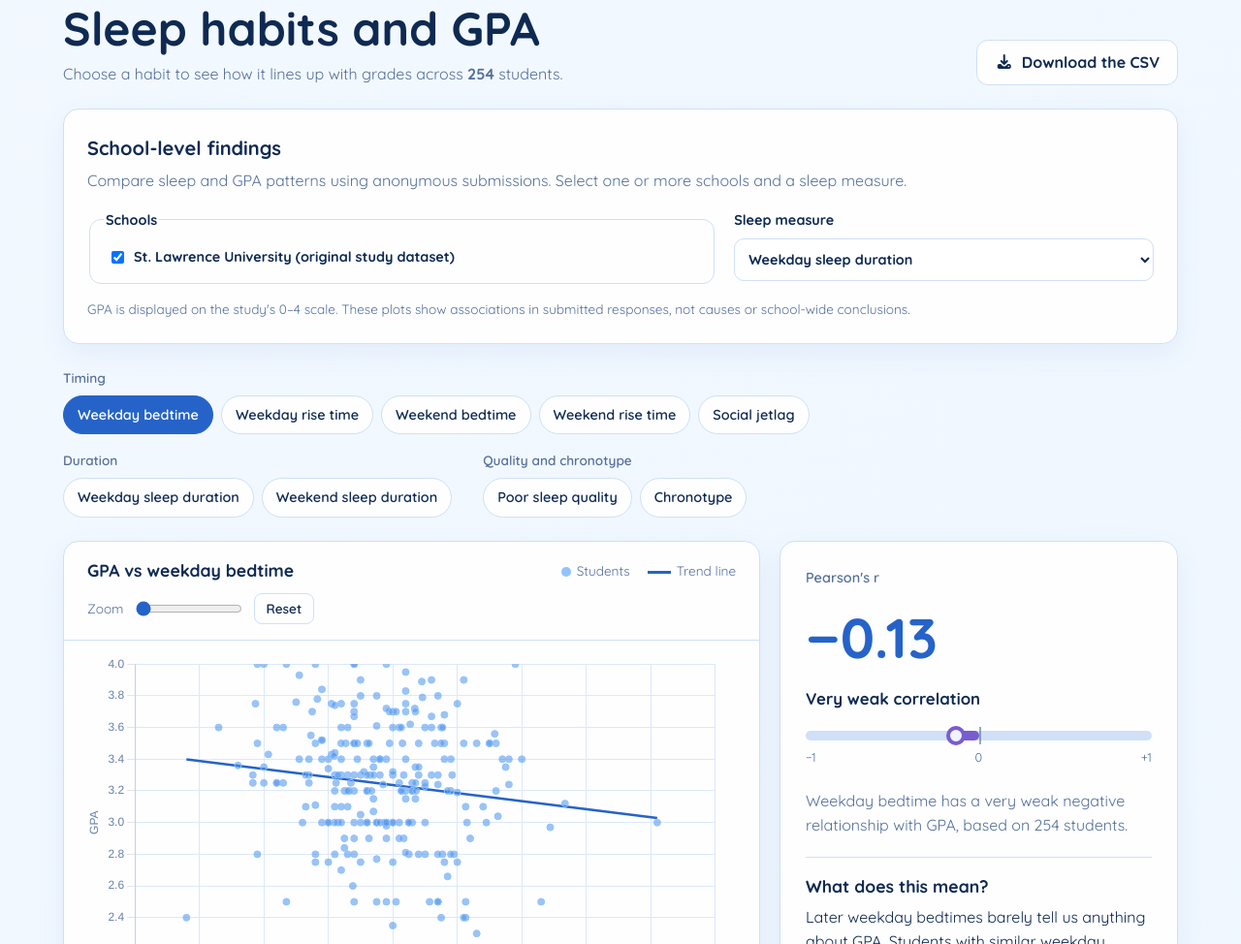
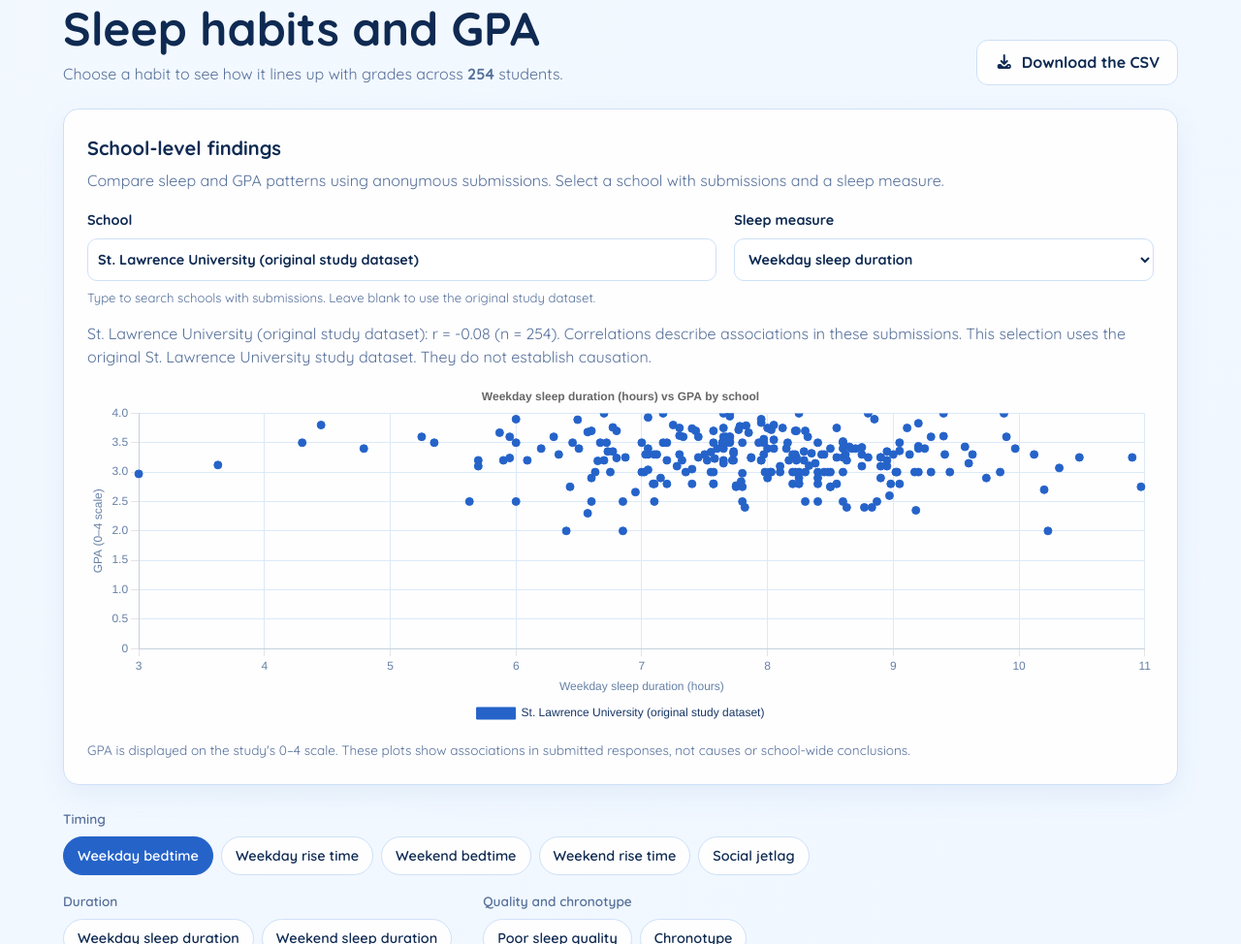
Before and after one commit to Zentu09/walang-tulog, a website: page Codes/Template/study.html in a window 1280 px wide. Shown: the part 3479-4453 px from the top of the page at 97% size. Drawn offline with nearby package versions, Linux system fonts and the light colour scheme; some packages are replaced by stand-ins of ours; no server answers; a script that the page names is missing.

```diff
--- a/Codes/CSS design/findings.css
+++ b/Codes/CSS design/findings.css
@@ -567,35 +567,10 @@ html[data-theme="dark"] .fd input {
     margin-top: 18px;
 }
 
-.fd-school-controls fieldset {
-    min-width: 0;
-    padding: 12px 14px;
-    border: 1px solid var(--fd-line);
-    border-radius: 12px;
-}
-
-.fd-school-controls legend,
 .fd-school-controls label {
     color: var(--fd-ink);
     font-size: 0.9rem;
     font-weight: 700;
-}
-
-.fd-school-list {
-    display: flex;
-    flex-wrap: wrap;
-    gap: 8px 18px;
-    max-height: 150px;
-    overflow-y: auto;
-    padding: 4px;
-}
-
-.fd-school-choice {
-    display: inline-flex;
-    align-items: center;
-    gap: 7px;
-    color: var(--fd-ink);
-    font-size: 0.9rem;
 }
 
 .fd-school-controls > label {
@@ -604,6 +579,7 @@ html[data-theme="dark"] .fd input {
     gap: 8px;
 }
 
+.fd-school-controls input,
 .fd-school-controls select {
     min-height: 44px;
     padding: 8px 10px;
@@ -612,6 +588,13 @@ html[data-theme="dark"] .fd input {
     background: var(--fd-surface);
     color: var(--fd-ink);
     font: inherit;
+}
+
+.fd-school-hint {
+    color: var(--fd-muted);
+    font-size: 0.82rem;
+    font-weight: 400;
+    line-height: 1.4;
 }
 
 .fd-school-status {
--- a/Codes/Js/findings.js
+++ b/Codes/Js/findings.js
@@ -645,12 +645,13 @@ function createScatterCharts(rows) {
 
 function initializeSchoolFindings() {
     const schoolsElement = document.getElementById("schoolFindingsSchools");
+    const schoolOptionsElement = document.getElementById("schoolFindingsSchoolOptions");
     const measureElement = document.getElementById("schoolSleepMeasure");
     const statusElement = document.getElementById("schoolFindingsStatus");
     const canvas = document.getElementById("schoolScatterChart");
     const chartContainer = document.getElementById("schoolChartContainer");
 
-    if (!schoolsElement || !measureElement || !statusElement ||
+    if (!schoolsElement || !schoolOptionsElement || !measureElement || !statusElement ||
         !canvas || !chartContainer) return;
 
     const ORIGINAL_DATASET_SCHOOL = "St. Lawrence University (original study dataset)";
@@ -674,6 +675,7 @@ function initializeSchoolFindings() {
     };
     const colors = ["#2563c9", "#a45bc4", "#df8b24", "#17866b", "#c84d58"];
     const cache = new Map();
+    const availableSchools = new Set([ORIGINAL_DATASET_SCHOOL]);
     let chart = null;
     let requestNumber = 0;
 
@@ -692,9 +694,15 @@ function initializeSchoolFindings() {
         return Number.isFinite(parsed) ? parsed : null;
     }
 
-    function selectedSchools() {
-        return [...schoolsElement.querySelectorAll('input[type="checkbox"]:checked')]
-            .map(input => input.value);
+    function selectedSchool() {
+        const entered = schoolsElement.value.trim();
+        if (!entered) return ORIGINAL_DATASET_SCHOOL;
+        for (const school of availableSchools) {
+            if (school.toLocaleLowerCase("en-US") === entered.toLocaleLowerCase("en-US")) {
+                return school;
+            }
+        }
+        return null;
     }
 
     function loadSchool(school) {
@@ -743,10 +751,13 @@ function initializeSchoolFindings() {
             chart = null;
         }
 
-        const selected = selectedSchools();
+        const selectedSchoolName = selectedSchool();
         const measure = measures[measureElement.value];
-        if (!selected.length) {
-            setStatus("Select one or more schools to view their responses.");
+        if (!selectedSchoolName) {
+            setStatus(
+                "Choose a school from the suggestions. Leave the field blank to use " +
+                "the original study dataset."
+            );
             return;
         }
 
@@ -754,18 +765,16 @@ function initializeSchoolFindings() {
 
         try {
             const metricKey = measureElement.value;
-            const schoolData = await Promise.all(selected.map(async school => {
-                const rows = await loadSchool(school);
-                const points = makePoints(rows, measure, metricKey);
-                return {
-                    school,
-                    points,
-                    regression: calculateRegression(points)
-                };
-            }));
+            const rows = await loadSchool(selectedSchoolName);
+            const points = makePoints(rows, measure, metricKey);
+            const schoolData = [{
+                school: selectedSchoolName,
+                points,
+                regression: calculateRegression(points)
+            }];
             if (currentRequest !== requestNumber) return;
 
-            const originalDatasetNote = selected.includes(ORIGINAL_DATASET_SCHOOL)
+            const originalDatasetNote = selectedSchoolName === ORIGINAL_DATASET_SCHOOL
                 ? " This selection uses the original St. Lawrence University study dataset."
                 : "";
 
@@ -861,21 +870,12 @@ function initializeSchoolFindings() {
         }
     }
 
-    function addSchoolChoice(school, index, checked = false) {
-        const label = document.createElement("label");
-        label.className = "fd-school-choice";
-
-        const checkbox = document.createElement("input");
-        checkbox.type = "checkbox";
-        checkbox.value = school;
-        checkbox.id = `school-finding-${index}`;
-        checkbox.checked = checked;
-        checkbox.addEventListener("change", renderSelectedSchools);
-
-        const name = document.createElement("span");
-        name.textContent = school;
-        label.append(checkbox, name);
-        schoolsElement.append(label);
+    function addSchoolOption(school) {
+        if (availableSchools.has(school)) return;
+        availableSchools.add(school);
+        const option = document.createElement("option");
+        option.value = school;
+        schoolOptionsElement.append(option);
     }
 
     async function loadSchools() {
@@ -890,26 +890,31 @@ function initializeSchoolFindings() {
                 throw new Error("The school list returned by the server is invalid.");
             }
 
-            schoolsElement.replaceChildren();
-            schools.forEach(addSchoolChoice);
-            if (!schools.length) {
-                setStatus("");
-                return;
-            }
-            setStatus("");
+            schools.forEach(addSchoolOption);
+            renderSelectedSchools();
         } catch (error) {
             console.error("School list could not be loaded.", error);
-            schoolsElement.replaceChildren();
-            addSchoolChoice(ORIGINAL_DATASET_SCHOOL, 0, true);
             setStatus(
                 `School submissions could not be loaded: ${error.message}. ` +
                 "Showing the original St. Lawrence University dataset instead."
             );
-            renderSelectedSchools();
         }
     }
 
+    schoolsElement.addEventListener("input", renderSelectedSchools);
+    schoolsElement.addEventListener("change", () => {
+        const selected = selectedSchool();
+        if (selected) schoolsElement.value = selected;
+        renderSelectedSchools();
+    });
+    schoolsElement.addEventListener("blur", () => {
+        if (!schoolsElement.value.trim()) {
+            schoolsElement.value = ORIGINAL_DATASET_SCHOOL;
+            renderSelectedSchools();
+        }
+    });
     measureElement.addEventListener("change", renderSelectedSchools);
+    renderSelectedSchools();
     loadSchools();
 }
 
--- a/Codes/Js/research-config.js
+++ b/Codes/Js/research-config.js
@@ -1,2 +1 @@
-// The research team must approve this sample-size threshold before school-level comparisons are enabled.
-const MINIMUM_VALID_RESPONSES_PER_SCHOOL = null;
+const MINIMUM_VALID_RESPONSES_PER_SCHOOL = 50;
--- a/Codes/Template/study.html
+++ b/Codes/Template/study.html
@@ -269,16 +269,23 @@
                         <h3 id="fdSchoolTitle">School-level findings</h3>
                         <p>
                             Compare sleep and GPA patterns using anonymous submissions.
-                            Select one or more schools and a sleep measure.
+                            Select a school with submissions and a sleep measure.
                         </p>
                     </div>
                     <div class="fd-school-controls">
-                        <fieldset>
-                            <legend>Schools</legend>
-                            <div id="schoolFindingsSchools" class="fd-school-list">
-                                <span class="fd-school-muted">Loading schools…</span>
-                            </div>
-                        </fieldset>
+                        <label for="schoolFindingsSchools">School
+                            <input id="schoolFindingsSchools"
+                                   list="schoolFindingsSchoolOptions"
+                                   value="St. Lawrence University (original study dataset)"
+                                   autocomplete="off"
+                                   aria-describedby="schoolFindingsHint">
+                            <datalist id="schoolFindingsSchoolOptions">
+                                <option value="St. Lawrence University (original study dataset)"></option>
+                            </datalist>
+                            <span id="schoolFindingsHint" class="fd-school-hint">
+                                Type to search schools with submissions. Leave blank to use the original study dataset.
+                            </span>
+                        </label>
                         <label for="schoolSleepMeasure">Sleep measure
                             <select id="schoolSleepMeasure">
                                 <option value="WeekdaySleep">Weekday sleep duration</option>
```
Also changed, not shown: server.js (+19 -15 lines), test/server.test.js (+61 -3 lines).
